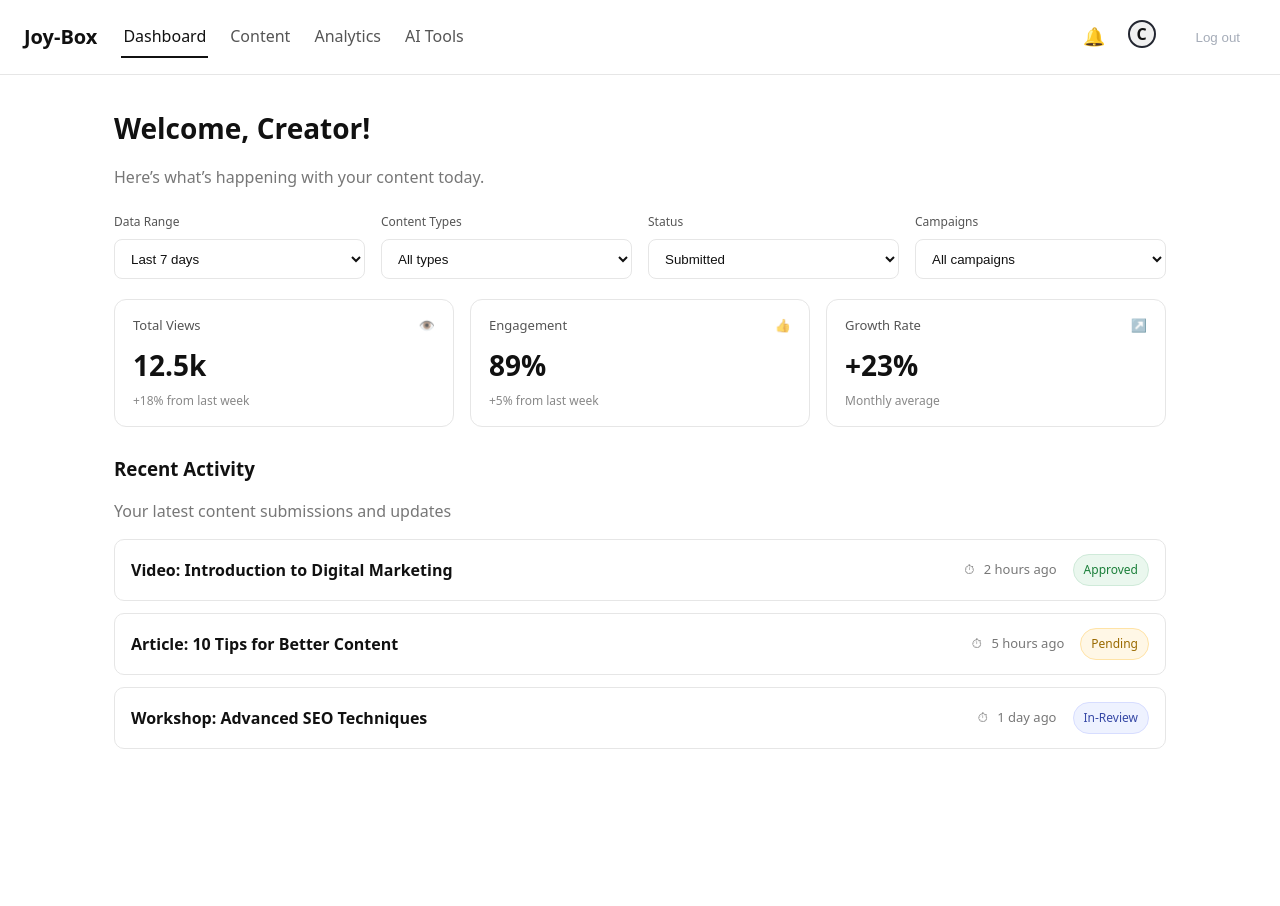
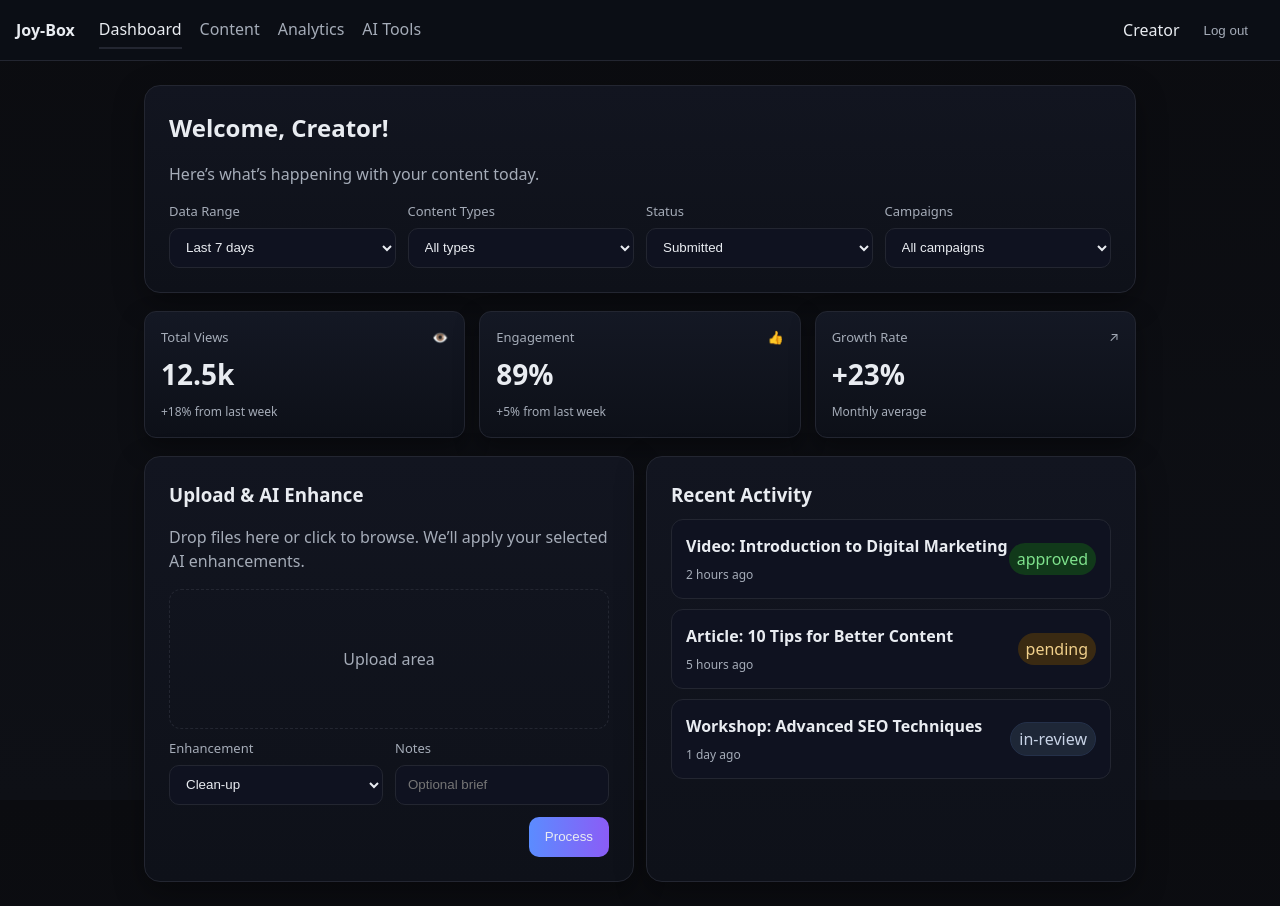
Before and after one commit to YunnYamoneAung/joybox-onboarding, a React (Vite) app: page /landing in a window 1280 px wide. Before the commit the page ends 829 px from the top, so only its background shows below. Built offline with nearby package versions, Linux system fonts and the light colour scheme.

Commit message:
feat: dark dashboard to match login/signup

```diff
--- a/src/pages/Landing.jsx
+++ b/src/pages/Landing.jsx
@@ -1,83 +1,44 @@
 import React from "react";
 import { logout } from "../liff";
 
-function StatCard({ title, value, sub, icon }) {
-  return (
-    <div className="dash-card">
-      <div className="dash-card-head">
-        <span>{title}</span>
-        <span className="dash-card-icon">{icon}</span>
-      </div>
-      <div className="dash-card-value">{value}</div>
-      <div className="dash-card-sub">{sub}</div>
-    </div>
-  );
-}
-
-function ActivityItem({ title, when, status }) {
-  return (
-    <div className="activity-item">
-      <div className="activity-title">{title}</div>
-      <div className="activity-meta">
-        <span className="clock">⏱</span> {when}
-      </div>
-      <span
-        className={`pill ${status === "approved" ? "success" : status === "pending" ? "warn" : "neutral"}`}
-      >
-        {status}
-      </span>
-    </div>
-  );
-}
-
 export default function Landing({ user }) {
-  // Fallback to session (so it still works after redirect)
-  if (!user) {
-    try {
-      user = JSON.parse(sessionStorage.getItem("user") || "null");
-    } catch {}
-  }
-
-  const name = user?.name || "Creator";
+  const displayName = user?.name || "Creator";
+  const avatar = user?.avatar;
 
   return (
-    <div className="dash-page">
-      {/* Top nav */}
-      <header className="dash-topbar">
+    <div className="page">
+      {/* Top bar */}
+      <header className="topbar">
         <div className="brand">Joy-Box</div>
-        <nav className="tabs">
-          <a className="active">Dashboard</a>
-          <a>Content</a>
-          <a>Analytics</a>
-          <a>AI Tools</a>
+        <nav className="nav">
+          <a href="#" className="active">Dashboard</a>
+          <a href="#">Content</a>
+          <a href="#">Analytics</a>
+          <a href="#">AI Tools</a>
         </nav>
-        <div className="grow" />
-        <button className="icon-btn" title="Notifications">🔔</button>
-        <div className="user-chip">
-          {user?.avatar ? (
-            <img src={user.avatar} alt="" className="avatar xs" />
-          ) : (
-            <div className="avatar xs">{name.charAt(0)}</div>
-          )}
+        <div className="spacer" />
+        <div className="user">
+          {avatar && <img className="avatar xs" src={avatar} alt="" />}
+          <span>{displayName}</span>
+          <button className="btn text" onClick={logout}>Log out</button>
         </div>
-        <button className="btn text" onClick={logout}>Log out</button>
       </header>
 
-      {/* Content wrapper */}
-      <main className="dash-container">
-        <section className="dash-hero">
-          <h1>Welcome, {name}!</h1>
+      {/* Main */}
+      <main className="container gap">
+        {/* Greeting */}
+        <section className="card">
+          <h2>Welcome, {displayName}!</h2>
           <p className="muted">Here’s what’s happening with your content today.</p>
-        </section>
 
-        {/* Filters */}
-        <section className="dash-filters">
+          {/* Filters row */}
+          <div className="filters">
             <label className="field">
               <span>Data Range</span>
-            <select defaultValue="7">
-              <option value="7">Last 7 days</option>
-              <option value="30">Last 30 days</option>
-              <option value="90">Last 90 days</option>
+              <select defaultValue="7d">
+                <option value="7d">Last 7 days</option>
+                <option value="30d">Last 30 days</option>
+                <option value="90d">Last 90 days</option>
               </select>
             </label>
 
@@ -95,9 +56,8 @@ export default function Landing({ user }) {
               <span>Status</span>
               <select defaultValue="submitted">
                 <option value="submitted">Submitted</option>
+                <option value="in-review">In review</option>
                 <option value="approved">Approved</option>
-              <option value="in-review">In review</option>
-              <option value="pending">Pending</option>
               </select>
             </label>
 
@@ -105,40 +65,88 @@ export default function Landing({ user }) {
               <span>Campaigns</span>
               <select defaultValue="all">
                 <option value="all">All campaigns</option>
-              <option value="spring">Spring Launch</option>
-              <option value="summer">Summer Growth</option>
+                <option value="summer">Summer 2025</option>
+                <option value="fall">Fall 2025</option>
               </select>
             </label>
+          </div>
         </section>
 
-        {/* KPI cards */}
-        <section className="dash-kpis">
-          <StatCard title="Total Views" value="12.5k" sub="+18% from last week" icon="👁️" />
-          <StatCard title="Engagement" value="89%" sub="+5% from last week" icon="👍" />
-          <StatCard title="Growth Rate" value="+23%" sub="Monthly average" icon="↗️" />
+        {/* KPIs */}
+        <section className="kpi-grid">
+          <div className="kpi">
+            <div className="meta"><span>Total Views</span><span>👁️</span></div>
+            <div className="value">12.5k</div>
+            <div className="muted fine">+18% from last week</div>
+          </div>
+
+          <div className="kpi">
+            <div className="meta"><span>Engagement</span><span>👍</span></div>
+            <div className="value">89%</div>
+            <div className="muted fine">+5% from last week</div>
+          </div>
+
+          <div className="kpi">
+            <div className="meta"><span>Growth Rate</span><span>↗</span></div>
+            <div className="value">+23%</div>
+            <div className="muted fine">Monthly average</div>
+          </div>
         </section>
 
-        {/* Recent Activity */}
-        <section className="dash-section">
+        {/* Upload + Jobs */}
+        <section className="grid-2">
+          <div className="card">
+            <h3>Upload & AI Enhance</h3>
+            <p className="muted">Drop files here or click to browse. We’ll apply your selected AI enhancements.</p>
+            <div className="dropzone">Upload area</div>
+
+            <div className="grid-2">
+              <label className="field">
+                <span>Enhancement</span>
+                <select defaultValue="clean-up">
+                  <option value="clean-up">Clean-up</option>
+                  <option value="denoise">Denoise</option>
+                  <option value="sharpen">Sharpen</option>
+                </select>
+              </label>
+              <label className="field">
+                <span>Notes</span>
+                <input placeholder="Optional brief" />
+              </label>
+            </div>
+
+            <div className="actions">
+              <button className="btn primary">Process</button>
+            </div>
+          </div>
+
+          <div className="card">
             <h3>Recent Activity</h3>
-          <p className="muted">Your latest content submissions and updates</p>
+            <div className="list">
+              <div className="row">
+                <div>
+                  <div className="row-title">Video: Introduction to Digital Marketing</div>
+                  <div className="muted fine">2 hours ago</div>
+                </div>
+                <span className="pill">approved</span>
+              </div>
 
-          <div className="activity-list">
-            <ActivityItem
-              title="Video: Introduction to Digital Marketing"
-              when="2 hours ago"
-              status="approved"
-            />
-            <ActivityItem
-              title="Article: 10 Tips for Better Content"
-              when="5 hours ago"
-              status="pending"
-            />
-            <ActivityItem
-              title="Workshop: Advanced SEO Techniques"
-              when="1 day ago"
-              status="in-review"
-            />
+              <div className="row">
+                <div>
+                  <div className="row-title">Article: 10 Tips for Better Content</div>
+                  <div className="muted fine">5 hours ago</div>
+                </div>
+                <span className="pill warn">pending</span>
+              </div>
+
+              <div className="row">
+                <div>
+                  <div className="row-title">Workshop: Advanced SEO Techniques</div>
+                  <div className="muted fine">1 day ago</div>
+                </div>
+                <span className="pill neutral">in-review</span>
+              </div>
+            </div>
           </div>
         </section>
       </main>
--- a/src/styles.css
+++ b/src/styles.css
@@ -25,6 +25,7 @@ body {
 .center { text-align: center; }
 .narrow { max-width: 420px; }
 
+/* Surfaces */
 .card {
   background: linear-gradient(180deg, #121520, #0e1119);
   border: 1px solid var(--stroke);
@@ -38,6 +39,7 @@ h1, h2, h3 { margin: 0 0 10px; }
 .muted { color: var(--muted); }
 .fine { color: var(--muted); font-size: 12px; margin-top: 8px; }
 
+/* Buttons */
 .btn {
   height: 40px;
   padding: 0 16px;
@@ -46,16 +48,20 @@ h1, h2, h3 { margin: 0 0 10px; }
   background: #181b25;
   color: var(--text);
   cursor: pointer;
+  transition: filter .15s ease, transform .02s ease;
 }
 .btn:hover { filter: brightness(1.05); }
+.btn:active { transform: translateY(1px); }
 .btn.primary { background: linear-gradient(90deg, var(--accent), var(--accent-2)); border: 0; }
 .btn.ghost { background: transparent; border: 1px solid var(--stroke); }
 .btn.text { background: transparent; border: 0; color: var(--muted); }
 .btn.line { background: var(--line); color: #020; border: 0; }
 
+/* Separators */
 .sep { display: flex; align-items: center; gap: 10px; margin: 12px 0; color: var(--muted); }
 .sep:before, .sep:after { content: ""; flex: 1; height: 1px; background: var(--stroke); }
 
+/* Fields */
 .field { display: flex; flex-direction: column; gap: 6px; }
 .field span { color: var(--muted); font-size: 13px; }
 input, select, textarea {
@@ -68,11 +74,13 @@ input, select, textarea {
 }
 textarea { min-height: 90px; padding: 12px; }
 
+/* Grid helpers */
 .grid-2 { display: grid; gap: 12px; grid-template-columns: repeat(2, 1fr); }
 @media(max-width:720px){ .grid-2 { grid-template-columns: 1fr; } }
 
 .actions { display: flex; gap: 10px; justify-content: flex-end; margin-top: 12px; }
 
+/* Avatars */
 .avatar {
   width: 96px;
   height: 96px;
@@ -84,6 +92,7 @@ textarea { min-height: 90px; padding: 12px; }
 .avatar.sm { width: 48px; height: 48px; margin: 0; }
 .avatar.xs { width: 28px; height: 28px; margin-right: 8px; }
 
+/* Topbar */
 .topbar {
   position: sticky;
   top: 0;
@@ -98,6 +107,7 @@ textarea { min-height: 90px; padding: 12px; }
 .spacer { flex: 1; }
 .user { display: flex; align-items: center; gap: 8px; }
 
+/* Misc */
 .dropzone {
   margin: 10px 0;
   height: 140px;
@@ -107,72 +117,61 @@ textarea { min-height: 90px; padding: 12px; }
   place-items: center;
   color: var(--muted);
 }
-
 .table { width: 100%; border-collapse: collapse; margin-top: 8px; }
 .table th, .table td { padding: 10px; border-bottom: 1px solid var(--stroke); text-align: left; }
+
+/* Pills */
 .pill { padding: 4px 8px; border-radius: 999px; background: #11391a; color: #7ee18c; }
 .pill.warn { background: #3a2a12; color: #f1d08b; }
 
+/* Spacing helper */
 .gap { display: grid; gap: 18px; }
 
-/* ===== Dashboard (Joy-Box Landing) ===== */
-.dash-page { background:#fff; min-height:100vh; color:#111; }
-.dash-topbar {
-  position:sticky; top:0; z-index:10;
-  display:flex; align-items:center; gap:16px;
-  padding:16px 24px; border-bottom:1px solid #e6e6e6; background:#fff;
+/* ========= Dark Dashboard (Landing) ========= */
+
+/* Nav tabs in topbar */
+.nav { display: flex; gap: 18px; margin-left: 24px; }
+.nav a { color: var(--muted); text-decoration: none; padding: 6px 0; border-bottom: 2px solid transparent; }
+.nav a.active { color: var(--text); border-bottom-color: var(--stroke); }
+
+/* Filters row */
+.filters {
+  display: grid;
+  gap: 12px;
+  grid-template-columns: repeat(4, 1fr);
+  margin-top: 16px;
 }
-.brand { font-weight:700; font-size:20px; }
-.tabs { display:flex; gap:20px; margin-left:8px; }
-.tabs a { padding:8px 2px; color:#555; border-bottom:2px solid transparent; cursor:pointer; text-decoration:none; }
-.tabs a.active { color:#111; border-color:#111; }
-.grow { flex:1; }
-.icon-btn { background:transparent; border:0; font-size:18px; cursor:pointer; }
-.user-chip { display:flex; align-items:center; }
-.avatar.xs { width:28px; height:28px; border-radius:50%; background:#f0f0f0; display:grid; place-items:center; font-weight:600; }
+@media(max-width:900px){ .filters { grid-template-columns: 1fr 1fr; } }
+@media(max-width:540px){ .filters { grid-template-columns: 1fr; } }
 
-.dash-container { max-width:1100px; margin:0 auto; padding:32px 24px 80px; }
-.dash-hero h1 { font-size:28px; margin:0 0 6px; }
-.muted { color:#777; }
+/* KPI cards */
+.kpi-grid {
+  display: grid;
+  gap: 14px;
+  grid-template-columns: repeat(3, 1fr);
+}
+@media(max-width:900px){ .kpi-grid { grid-template-columns: 1fr; } }
 
-.dash-filters {
-  display:grid; grid-template-columns: repeat(4, minmax(0,1fr));
-  gap:16px; margin:24px 0 20px;
+.kpi {
+  background: linear-gradient(180deg, #141824, #0d1018);
+  border: 1px solid var(--stroke);
+  border-radius: 12px;
+  padding: 16px;
+  box-shadow: 0 10px 24px rgba(0,0,0,.35);
 }
-.field { display:flex; flex-direction:column; gap:8px; }
-.field > span { font-size:12px; color:#555; }
-.field select {
-  height:40px; border:1px solid #e6e6e6; border-radius:8px; padding:0 12px; background:#fff; color:#111;
+.kpi .meta { display: flex; justify-content: space-between; color: var(--muted); font-size: 13px; margin-bottom: 6px; }
+.kpi .value { font-size: 28px; font-weight: 700; }
+
+/* Recent list */
+.list { display: grid; gap: 10px; margin-top: 10px; }
+.list .row {
+  display: flex; align-items: center; justify-content: space-between;
+  padding: 14px;
+  border: 1px solid var(--stroke);
+  border-radius: 12px;
+  background: #0f1220;
 }
+.row-title { font-weight: 600; }
 
-.dash-kpis {
-  display:grid; grid-template-columns: repeat(3, minmax(0,1fr));
-  gap:16px; margin:8px 0 28px;
-}
-.dash-card {
-  border:1px solid #e6e6e6; border-radius:12px; padding:16px 18px; background:#fff;
-}
-.dash-card-head { display:flex; justify-content:space-between; color:#555; font-size:13px; }
-.dash-card-icon { opacity:.7; }
-.dash-card-value { font-size:28px; font-weight:700; margin-top:8px; }
-.dash-card-sub { color:#888; font-size:12px; margin-top:6px; }
-
-.dash-section h3 { margin:8px 0 4px; }
-.activity-list { display:flex; flex-direction:column; gap:12px; margin-top:12px; }
-.activity-item {
-  display:grid; grid-template-columns: 1fr auto auto; align-items:center;
-  gap:16px; padding:14px 16px; border:1px solid #e6e6e6; border-radius:10px; background:#fff;
-}
-.activity-title { font-weight:600; }
-.activity-meta { color:#777; font-size:13px; }
-.clock { margin-right:6px; }
-.pill { padding:6px 10px; font-size:12px; border-radius:999px; border:1px solid transparent; text-transform:capitalize; }
-.pill.success { background:#eaf7ee; color:#1b7f3a; border-color:#cfead9; }
-.pill.warn { background:#fff7e6; color:#9a6a00; border-color:#ffe3a6; }
-.pill.neutral { background:#eef2ff; color:#3749a6; border-color:#d7ddff; }
-
-@media (max-width: 900px) {
-  .dash-filters { grid-template-columns:1fr 1fr; }
-  .dash-kpis { grid-template-columns:1fr; }
-  .activity-item { grid-template-columns: 1fr auto; }
-}
+/* Extra pill for neutral state (dark) */
+.pill.neutral { background: #1e2737; color: #c8d3e6; border: 1px solid #243049; }
```
Lines whose indentation alone changed are shown as unchanged.
